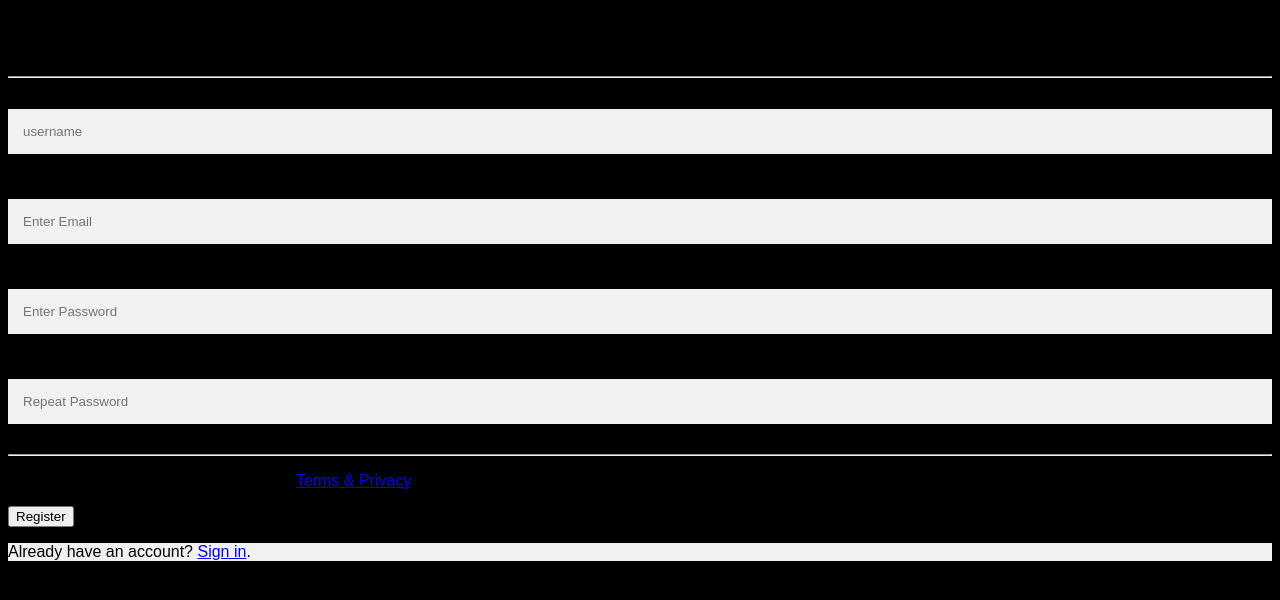
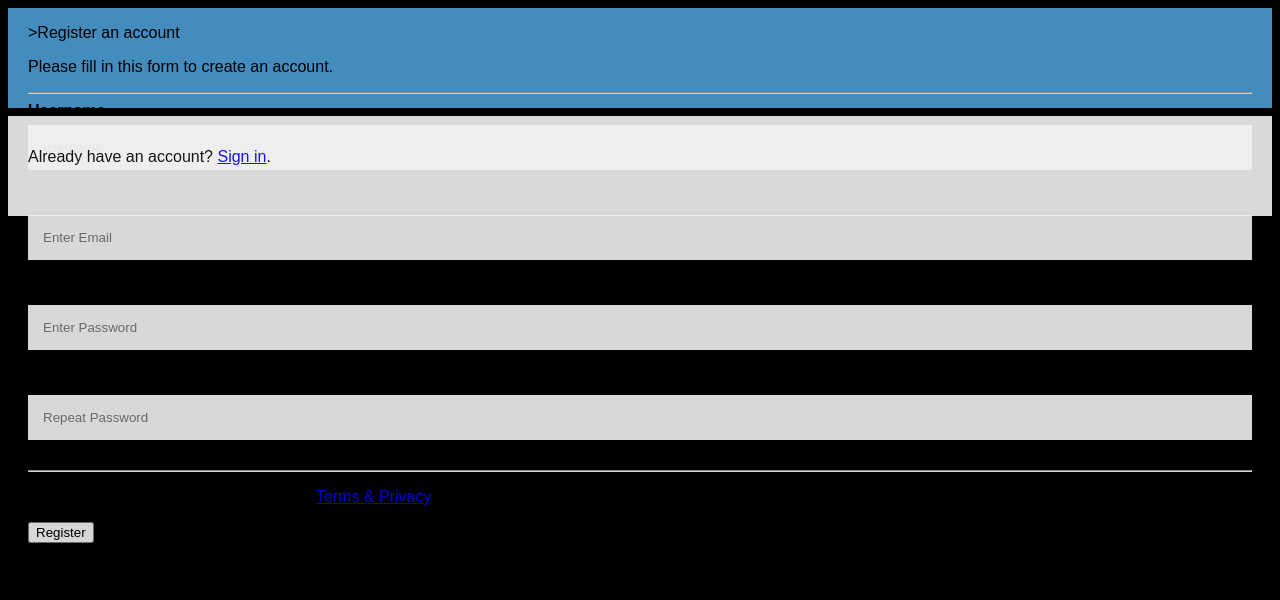
Before and after one commit to comp426-2022-spring/e01-lamngo13, a plain HTML site: page public/index.html in a window 1280 px wide. Drawn offline with Linux system fonts and the light colour scheme.

Commit message:
updated css not done tho

```diff
--- a/public/style.css
+++ b/public/style.css
@@ -8,7 +8,11 @@ body {
 }
 
 /* 8. Add style to divs with the "container" class */
- {
+ div {
+  background-color: #4B9CD3;
+  height: 100px;
+  width: 100px;
+  padding: 15px;
   /* 9. Add 15px padding */
 
   /* 10. Make the background color of the container Carolina Blue using the hex code defined here: https://en.wikipedia.org/wiki/Carolina_blue*/
@@ -32,8 +36,11 @@ input[type=text]:focus, input[type=password]:focus {
 /* 11. Style only the h1 with id "register" */
 h1 {
   /* 12. Make the text BOLD */
+  font-weight: bold;
 
-  /* 13. Make the text color navy (look up the hex code for navy)
+  /* 13. Make the text color navy (look up the hex code for navy) */
+  color: #000080;
+
 
 }
 
@@ -44,8 +51,8 @@ hr {
 
 }
 
-/* 16. Set a style for the submit button with "registerbtn" class */
- {
+/* 16. Set a style for the submit button with "registerbtn" class MAYBE NOT DIV*/
+ div {
   /* 17. Set the background color to navy using the hex color */
 
   /* 18. Set the text color to white using the hex color */
@@ -62,16 +69,17 @@ hr {
 .registerbtn:hover {
   opacity: 1;
 }
-
+/*
 a {
   /* 20. Make link text color navy blue (look up the hex code) */
-  color: ;
+  /*color: ;
   /* 21. Set the text-decoration to none for links */
-  text-decoration: ;
-}
+  /*text-decoration: ;
+/*}
 
-/* 22. Set style for links using the :hover pseudoclass */
- {
+
+/* 22. Set style for links using the :hover pseudoclass MAYBE NOT DIV */
+ div {
   /* 23. Change the color of links to azure on mouseover */
 
   /* 24. Set the text-decoration to underline for links on mouseover */
```
